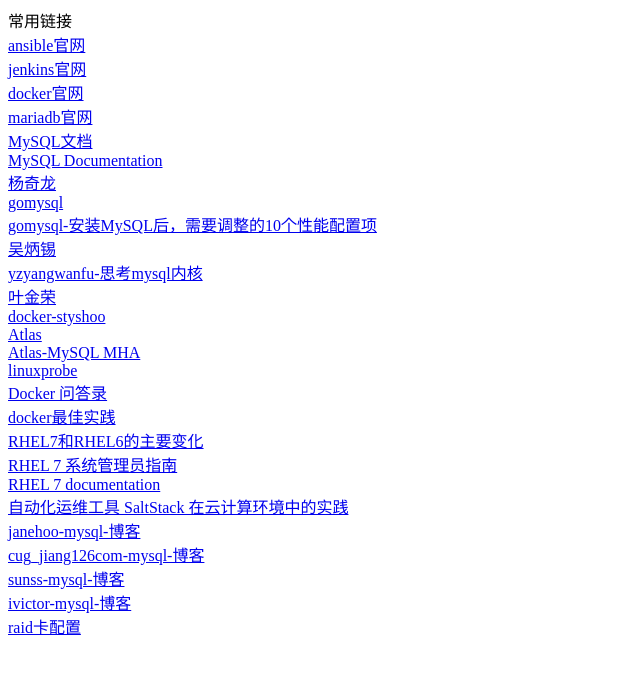
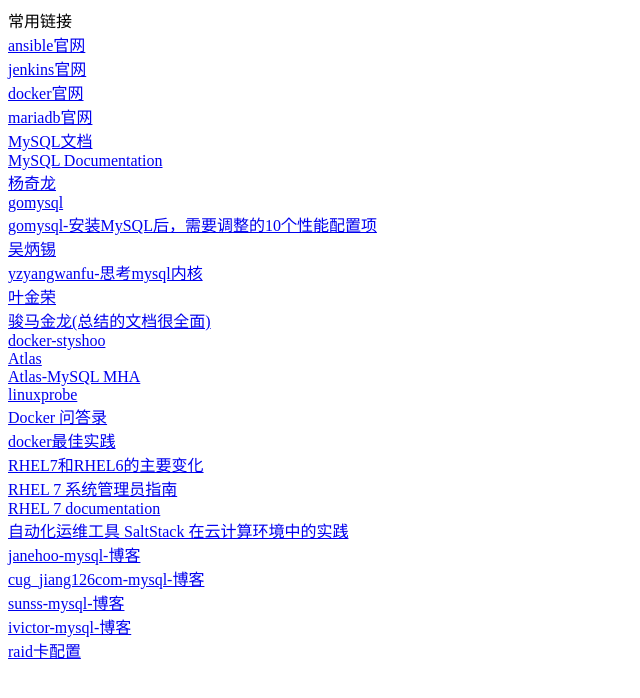
Before and after one commit to yywzgh/yywzgh.github.io, a plain HTML site: page link.html in a window 1280 px wide. Shown: the whole page, without its empty margins (0-640 px from the left). Drawn offline with Linux system fonts and the light colour scheme.

Commit message:
Update link.html

```diff
--- a/link.html
+++ b/link.html
@@ -31,6 +31,8 @@
 	<br>
 	<a href="http://imysql.com/">叶金荣</a>
 	<br>
+	<a href="http://www.cnblogs.com/f-ck-need-u/">骏马金龙(总结的文档很全面)</a>
+	<br>
 	<a href="http://www.cnblogs.com/styshoo/">docker-styshoo</a>
 	<br>
 	<a href="http://www.cnblogs.com/gomysql">Atlas</a>
```
